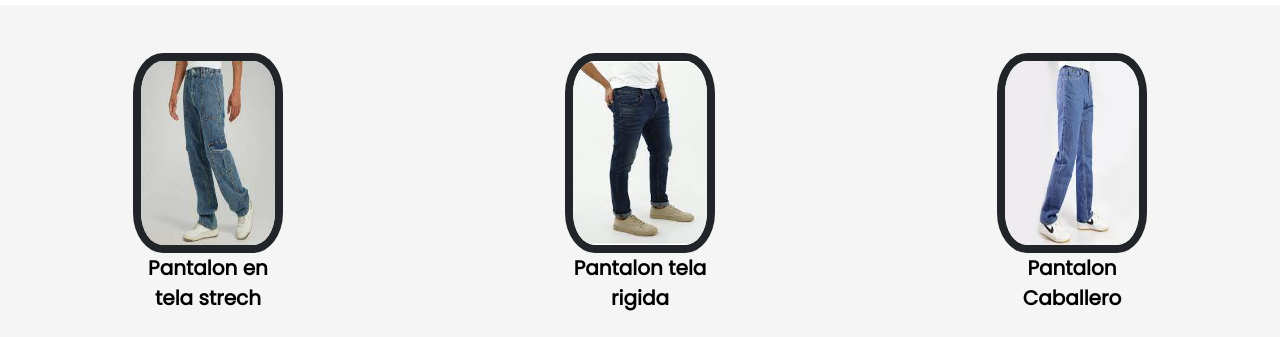
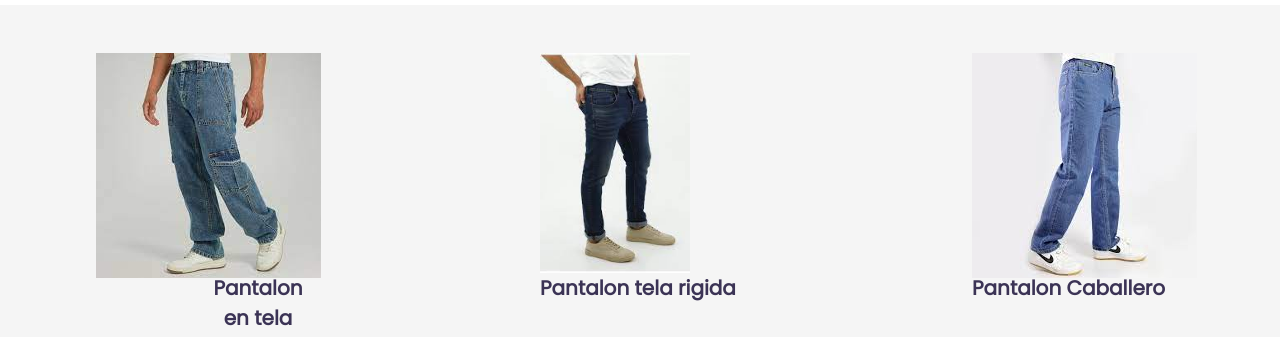
Before and after one commit to jose-martin/project, a plain HTML site: page pages/mens.html in a window 1280 px wide. Shown: the part 435-772 px from the top of the page. Drawn offline with nearby package versions, Linux system fonts and the light colour scheme.

Commit message:
animacion y trasicion de imagenes/body-mens

```diff
--- a/pages/mens.html
+++ b/pages/mens.html
@@ -95,13 +95,16 @@
                 <div class="grid-col">
                     <div class="hombre1">
                         <img src="../assest/pant-hombre1.jpg" alt="pant-hombre1">
-                        <p class="des-hombre">Pantalon en tela strech</p>
-
+                        <div>
+                            <p class="des-hombre">Pantalon en tela strech</p>
+                        </div>
                     </div>
                 </div>
                 <div class="grid-col">
                     <div class="hombre1">
-                        <img src="../assest/pant-hombre2.jpg" alt="pant-hombre2">
+                        <img class="img-hombre1-comun " src="../assest/pant-hombre-7.jpg" alt="pant-hombre">
+                        <img class="img-hombre1-comun img-hombre1" src="../assest/pant-hombre2.jpg" alt="pant-hombre2">
+
                         <p class="des-hombre">Pantalon tela rigida</p>
                     </div>
                 </div>
--- a/styles/mens.css
+++ b/styles/mens.css
@@ -40,25 +40,65 @@ header {
     row-gap: 3rem;
     column-gap: 1rem;
     padding: 3rem 0;
+
 }
 
 .grid-col {
     place-self: center;
+
 }
 
 .hombre1 {
     justify-items: center;
-    width: 150px;
+    width: 200px;
+    height: 250px;
+    position: relative;
+
 }
 
-.hombre1 img {
+.hombre1 .des-hombre {
+    color: #3B3355;
+    position: absolute;
+    bottom: -10px;
+}
+
+.img-hombre1-comun {
+    width: 150px;
+    height: 220px;
+    /* align-items: center; */
+    /* border-width: 8px;
+    border-radius: 20%; */
+    /* border-style: solid; */
+    z-index: 0;
+    position: absolute;
+    top: 0;
+}
+
+/* .hombre1 {
     width: 150px;
     height: 200px;
-    align-items: center;
-    border-width: 8px;
-    border-radius: 20%;
-    border-style: solid;
+    color: black;
+    border: 8px solid black;
+    place-self: center;
+    position: relative;
+} */
 
+/* .img-hombre1-comun {
+    z-index: 1;
+    position: absolute;
+    width: 100%;
+    height: 220px;
+    top: 0;
+    left: 0;
+} */
+
+.img-hombre1 {
+    transition: 0.2s all ease-in-out;
+}
+
+.img-hombre1:hover {
+    opacity: 0;
+    cursor: pointer;
 }
 
 .hombre1 p {
```
Also changed, not shown: assest/pant-hombre-10.jpg (added), assest/pant-hombre-11.jpg (added), assest/pant-hombre-12.jpg (added), assest/pant-hombre-7.jpg (added), assest/pant-hombre-8.jpg (added), assest/pant-hombre-9.jpg (added).
